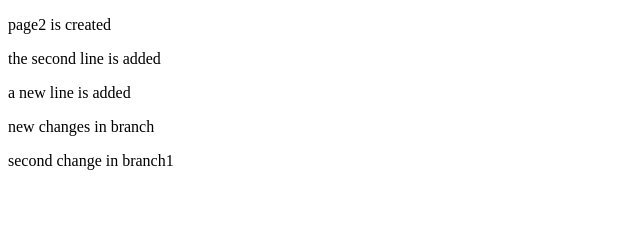
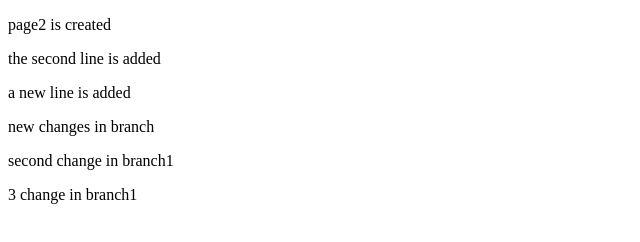
Before and after one commit to reihaneh-b60/project3, a plain HTML site: page page2.html in a window 1280 px wide. Shown: the whole page, without its empty margins (0-640 px from the left). Drawn offline with Linux system fonts and the light colour scheme.

Commit message:
branch111

```diff
--- a/page2.html
+++ b/page2.html
@@ -13,5 +13,6 @@
    <p> new changes in branch</p>
    <p>second change in branch1
    </p>
+   <p>3 change in branch1</p>
 </body>
 </html>
```
